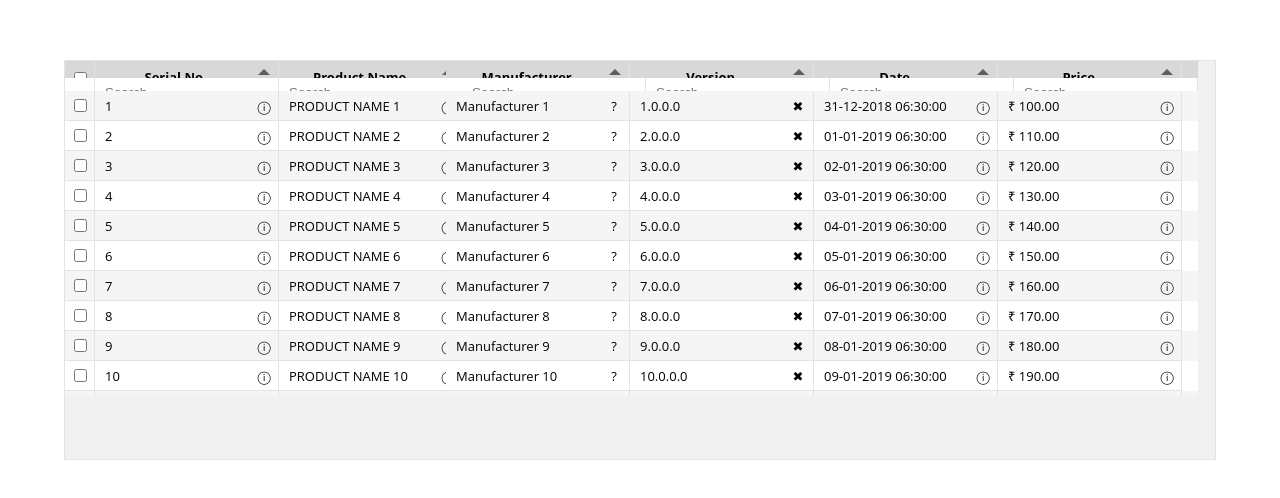
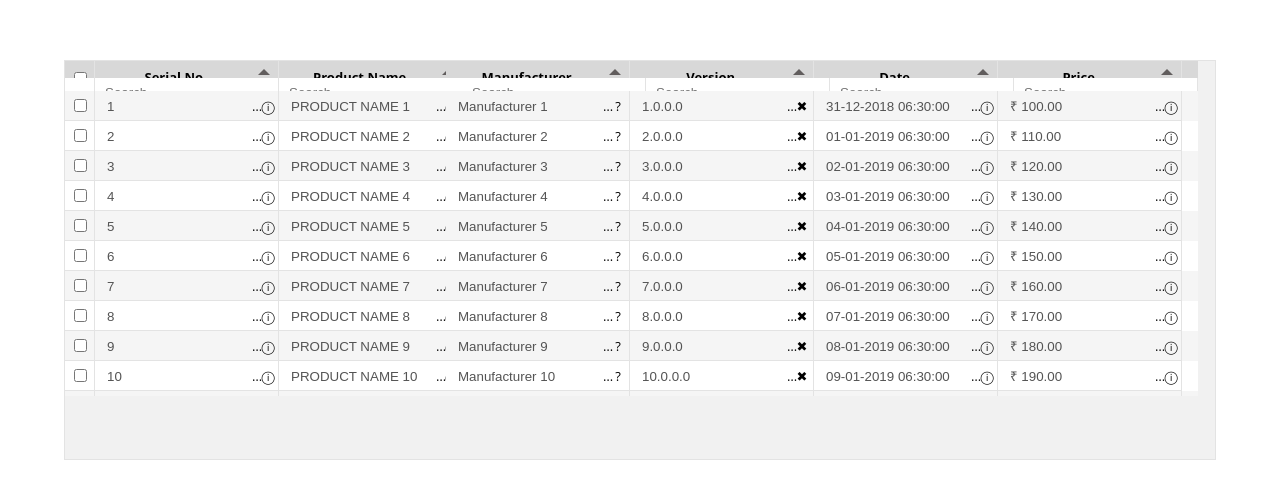
Before and after one commit to Saurodip/Datatable, an Angular app: page / in a window 1280 px wide. Shown: the part 140-638 px from the top of the page. Built offline with nearby package versions, Linux system fonts and the light colour scheme.

Commit message:
Datatable

```diff
--- a/src/app/datatable/component/datatable.component.html
+++ b/src/app/datatable/component/datatable.component.html
@@ -52,7 +52,7 @@
                         <div title="{{ dtRow[dtHeader?.propertyName] }}" class="datatable-row-data"
                             [ngStyle]="{ 'width': columnResponsive ? responsiveColumnWidth : dtHeader?.columnWidth }"
                             *ngFor="let dtHeader of frozenHeader; let j = index">
-                            <div class="datatable-row-content">{{ dtRow[dtHeader?.propertyName] }}</div>
+                            <input type="text" class="datatable-row-content" value="{{ dtRow[dtHeader?.propertyName] }}" disabled>
                             <div *ngIf="dtHeader?.tooltip" class="datatable-tooltip-icon-container">
                                 <div [ngSwitch]="dtRow?.tooltip[dtHeader?.propertyName]?.icon"
                                     (mouseenter)="onHoverTooltipIcon($event, dtRow?.tooltip[dtHeader?.propertyName]?.message)"
@@ -114,7 +114,7 @@
                         <div title="{{ dtRow[dtHeader?.propertyName] }}" class="datatable-row-data"
                             [ngStyle]="{ 'width': columnResponsive ? responsiveColumnWidth : dtHeader?.columnWidth }"
                             *ngFor="let dtHeader of scrollableHeader; let j = index">
-                            <div class="datatable-row-content">{{ dtRow[dtHeader?.propertyName] }}</div>
+                            <input type="text" class="datatable-row-content" value="{{ dtRow[dtHeader?.propertyName] }}" disabled>
                             <div *ngIf="dtHeader?.tooltip" class="datatable-tooltip-icon-container">
                                 <div [ngSwitch]="dtRow?.tooltip[dtHeader?.propertyName]?.icon"
                                     (mouseenter)="onHoverTooltipIcon($event, dtRow?.tooltip[dtHeader?.propertyName]?.message)"
--- a/src/app/datatable/component/datatable.component.scss
+++ b/src/app/datatable/component/datatable.component.scss
@@ -179,6 +179,7 @@ $text-color: #e3e3e3;
                     @include single-line-ellipsis();
 
                     .datatable-row-content {
+                        border: none;
                         display: inline-block;
                         width: calc(100% - 30px);
                     }
@@ -206,10 +207,18 @@ $text-color: #e3e3e3;
 
                 &:nth-child(even) {
                     background-color: white;
+
+                    .datatable-row-content {
+                        background-color: transparent;
+                    }
                 }
 
                 &:nth-child(odd) {
                     background-color: #f5f5f5;
+
+                    .datatable-row-content {
+                        background-color: transparent;
+                    }
                 }
             }
 
```
